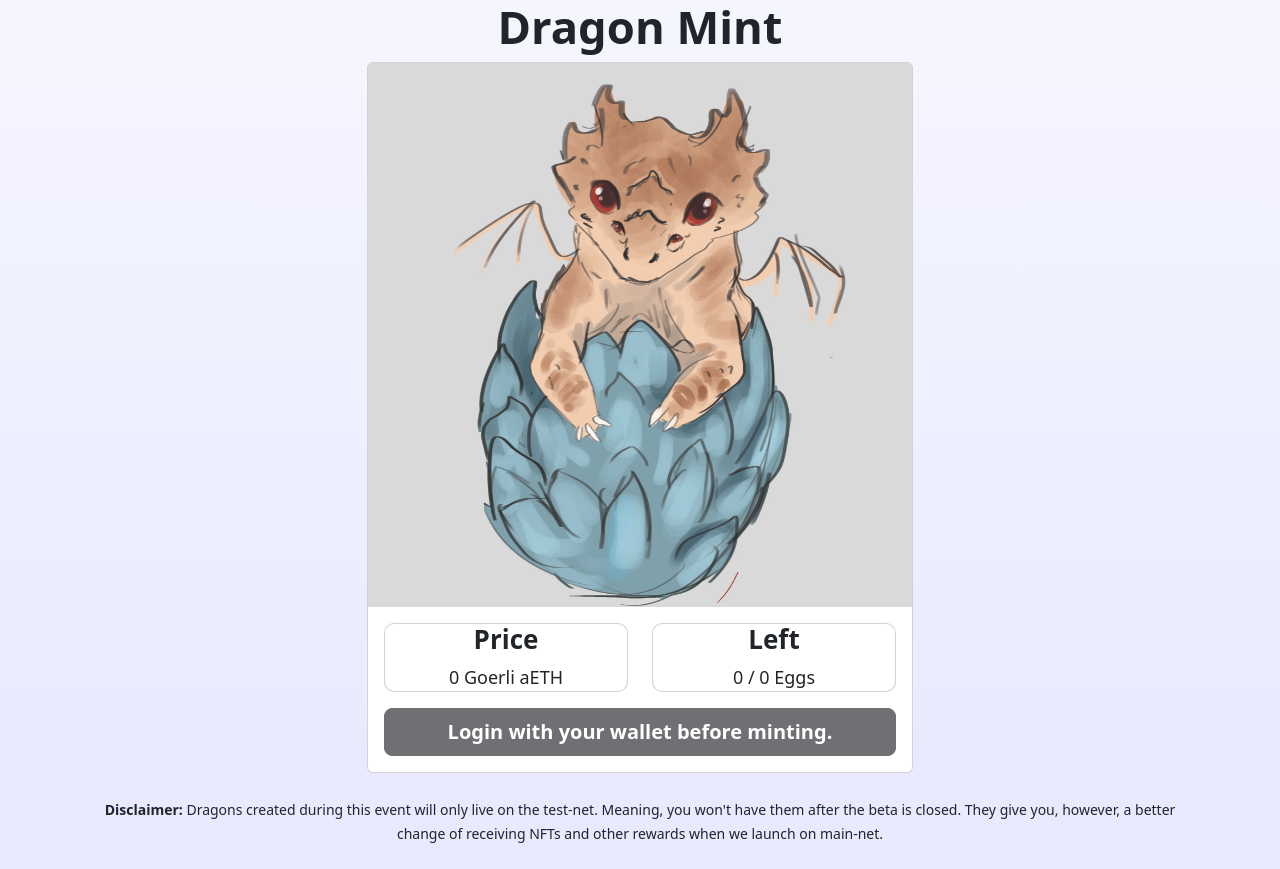
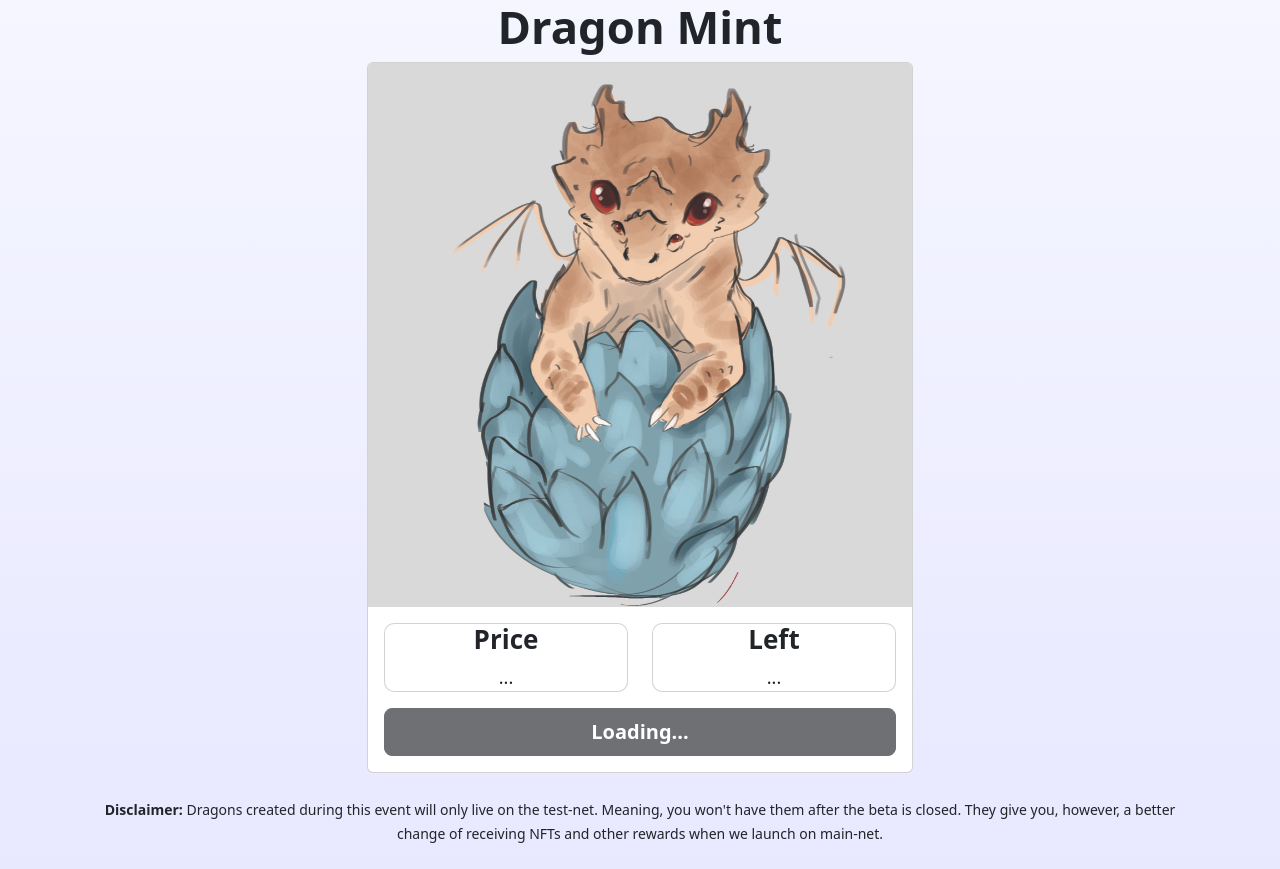
Before and after one commit to 0xDopamining/minting-website, a React (Create React App) app: page / in a window 1280 px wide. Built offline with nearby package versions, Linux system fonts and the light colour scheme; no server answers.

Commit message:
made the user clear if the site is loading

```diff
--- a/src/components/DragonCard.tsx
+++ b/src/components/DragonCard.tsx
@@ -22,10 +22,10 @@ export const DragonCard = (props: IMintData & IDragonCardProps) => {
             <Card.Body>
               <Row>
                 <Col xs={6}>
-                  <StatsCard title="Price" content={`${props.fmtPrice} Goerli aETH`} />
+                  <StatsCard title="Price" content={props.fmtPrice > 0 ?`${props.fmtPrice} Goerli aETH` : `...`} />
                 </Col>
                 <Col xs={6}>
-                  <StatsCard title="Left" content={`${props.remainingEggs} / ${props.totalEggs} Eggs`} />
+                  <StatsCard title="Left" content={props.totalEggs > 0 ?`${props.remainingEggs} / ${props.totalEggs} Eggs` : `...`} />
                 </Col>
               </Row>
               <Row>
@@ -42,12 +42,14 @@ export const DragonCard = (props: IMintData & IDragonCardProps) => {
                       {(() => {
                         if (props.isMinting) {
                           return  "Your egg is breading..."
+                        } else if (props.fmtPrice === 0 && props.totalEggs === 0n && props.remainingEggs === 0n) {
+                          return "Loading..."
                         } else if (!props.walletInitialized) {
                           return "Login with your wallet before minting."
                         } else if (props.areEggsLeft) {
                           return "Mint"
                         } else {
-                          return "Minting is closed!"
+                          return "Minting closed."
                         }})()}
                         </b>
                     </Button>
```
